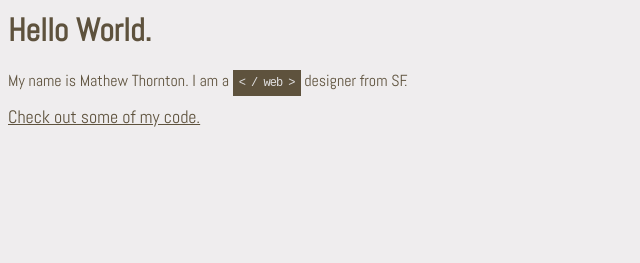
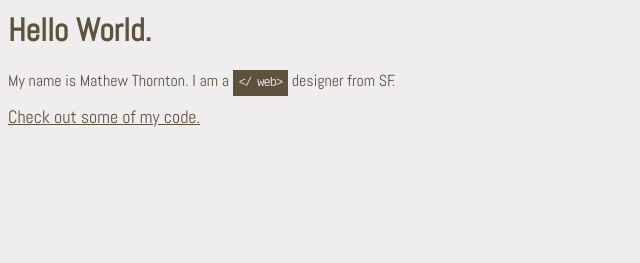
Before and after one commit to mathewthornton/website-portfolio, a plain HTML site: page index.html in a window 1280 px wide. Shown: the part 186-449 px from the top of the page, 572-1212 px from the left. Drawn offline with nearby package versions, Linux system fonts and the light colour scheme; a web font is replaced by a local one.

Commit message:
replaced < with &lt;

```diff
--- a/index.html
+++ b/index.html
@@ -40,7 +40,7 @@
                 alt="A portrait photo of me, Mathew Thornton">
             <h1>Hello World.</h1>
             <p>
-                My name is Mathew Thornton. I am a <span>< / web ></span> designer from SF.
+                My name is Mathew Thornton. I am a <span> &lt;/ web&gt;</span> designer from SF.
             </p>
             <a href="#">Check out some of my code.</a>
         </div>
```
